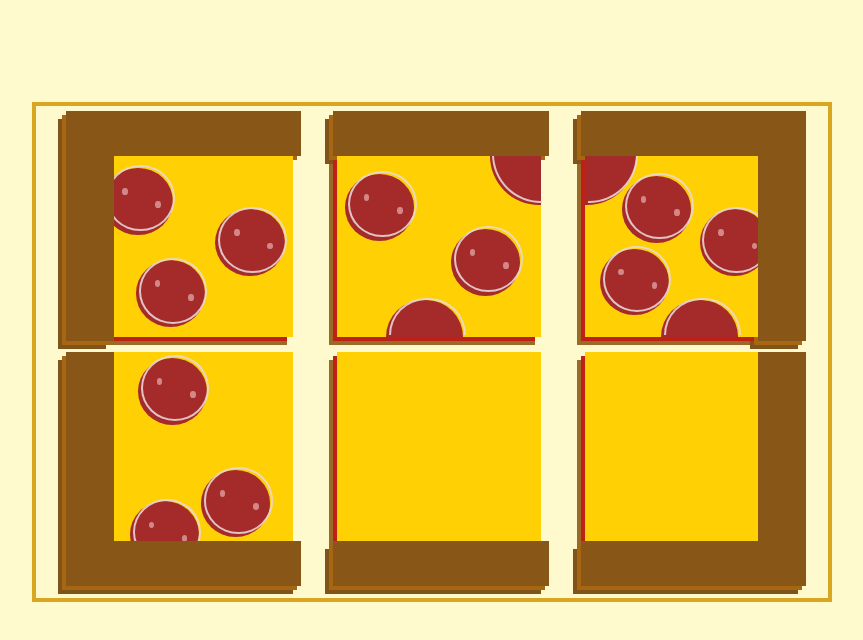
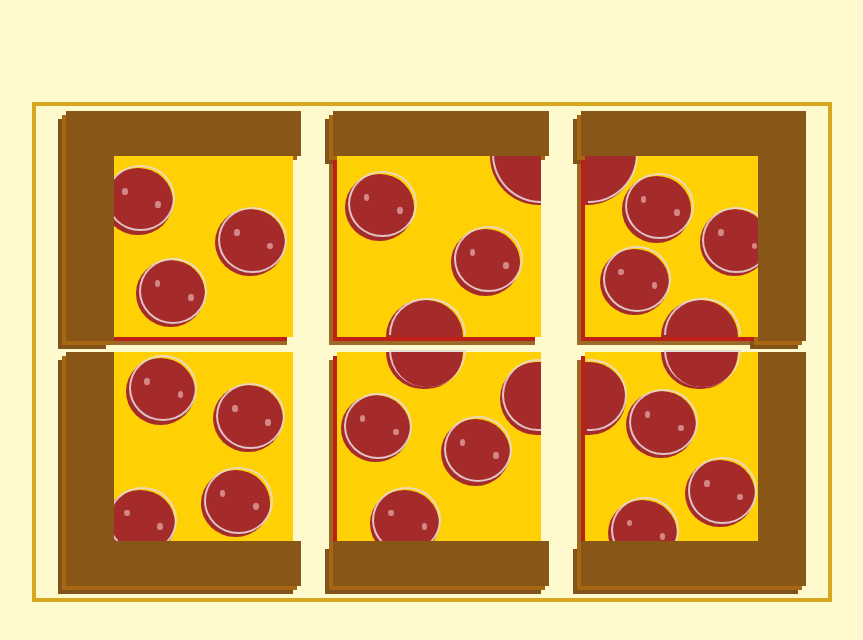
Before and after one commit to kyau8/pizza-party, a website: page index.html in a window 1280 px wide. Shown: the whole page, without its empty margins (208-1071 px from the left). Drawn offline with Linux system fonts and the light colour scheme.

Commit message:
pepperoni completed

```diff
--- a/dev/styles/partials/_pepperoni.scss
+++ b/dev/styles/partials/_pepperoni.scss
@@ -13,8 +13,6 @@
     width: 38%;
     height: 19%;
     background: brown;
-    border-top-left-radius: 90px;
-    border-top-right-radius: 90px;
 }
 
 .quarter-pepperoni {
@@ -45,7 +43,7 @@
     border-radius: 50%;
 }
 
-.half-ring {
+.half-ring-top {
     border-bottom: none;
     border-top-left-radius: 90px;
     border-top-right-radius: 90px;
@@ -113,6 +111,8 @@
 .s-two-half-pep-one {
     bottom: 0;
     right: 38%;
+    border-top-left-radius: 90px;
+    border-top-right-radius: 90px;
 }
 
 .s-two-quart-pep-one {
@@ -132,6 +132,8 @@
 .s-three-half-pep-one {
     right: 25%;
     bottom: 0;
+    border-top-left-radius: 90px;
+    border-top-right-radius: 90px;
 }
 
 .s-three-pep-two {
@@ -146,7 +148,7 @@
 
 .s-four-pep-one {
     top: 3%;
-    left: 24%;
+    left: 18%;
 }
 
 .s-four-pep-two {
@@ -155,6 +157,90 @@
 }
 
 .s-four-pep-three {
-    top: 76%;
+    top: 70%;
+    left: 8%;
+}
+
+.s-four-pep-four {
+    top: 17%;
+    right: 5%;
+
+}
+
+.s-five-pep-one {
+    top: 22%;
+    left: 2%;
+}
+
+.s-five-pep-two {
+    top: 34%;
+    right: 15%;
+}
+
+.s-five-pep-three {
+    top: 70%;
+    right: 50%;
+}
+
+.s-five-half-pep-one {
+    left: 24%;
+    border-bottom-left-radius: 90px;
+    border-bottom-right-radius: 90px;
+}
+
+.half-ring-bottom {
+    border-bottom: none;
+    border-bottom-left-radius: 90px;
+    border-bottom-right-radius: 90px;
+}
+
+.s-five-half-pep-two {
+    right: 0;
+    top: 5%;
+    height: 37%;
+    width: 20%;
+    border-top-left-radius: 90px;
+    border-bottom-left-radius: 90px;
+}
+
+.half-ring-side {
+    border-right: 0;
+    border-top-left-radius: 90px;
+    border-bottom-left-radius: 90px;
+}
+
+.s-six-half-pep-one {
+    left: 0;
+    top: 5%;
+    width: 20%;
+    height: 37%;
+    border-top-right-radius: 90px;
+    border-bottom-right-radius: 90px;
+}
+
+.half-ring-side-two {
+    border-left: 0;
+    border-top-right-radius: 90px;
+    border-bottom-right-radius: 90px;
+}
+
+.s-six-half-pep-two {
+    right: 25%;
+    border-bottom-left-radius: 90px;
+    border-bottom-right-radius: 90px;
+}
+
+.s-six-pep-one {
+    top: 20%;
     left: 20%;
 }
+
+.s-six-pep-two {
+    top: 55%;
+    right: 17%;
+}
+
+.s-six-pep-three {
+    top: 75%;
+    right: 55%;
+}
--- a/index.html
+++ b/index.html
@@ -59,7 +59,7 @@
                         <div class="pepperoni-fat-two"></div>
                     </div>
                     <div class="half-pepperoni s-two-half-pep-one">
-                        <div class="pepperoni-ring half-ring"></div>
+                        <div class="pepperoni-ring half-ring-top"></div>
                     </div>
                     <div class="quarter-pepperoni quarter-right s-two-quart-pep-one">
                         <div class="pepperoni-ring quarter-ring quarter-ring-right"></div>
@@ -99,7 +99,7 @@
                         <div class="pepperoni-fat-two"></div>
                     </div>
                     <div class="half-pepperoni s-three-half-pep-one">
-                        <div class="pepperoni-ring half-ring"></div>
+                        <div class="pepperoni-ring half-ring-top"></div>
                     </div>
                 </div>
             </div>
@@ -130,6 +130,11 @@
                         <div class="pepperoni-fat-one"></div>
                         <div class="pepperoni-fat-two"></div>
                     </div>
+                    <div class="pepperoni s-four-pep-four">
+                        <div class="pepperoni-ring full-ring"></div>
+                        <div class="pepperoni-fat-one"></div>
+                        <div class="pepperoni-fat-two"></div>
+                    </div>
                 </div>
             </div>
         </div>
@@ -140,7 +145,29 @@
                 <div class="top-crust-two south-crust-two"></div>
                 <div class="top-crust-three south-crust-three"></div>
                 <div class="sauce"></div>
-                <div class="cheese"></div>
+                <div class="cheese">
+                    <div class="pepperoni s-five-pep-one">
+                        <div class="pepperoni-ring full-ring"></div>
+                        <div class="pepperoni-fat-one"></div>
+                        <div class="pepperoni-fat-two"></div>
+                    </div>
+                    <div class="pepperoni s-five-pep-two">
+                        <div class="pepperoni-ring full-ring"></div>
+                        <div class="pepperoni-fat-one"></div>
+                        <div class="pepperoni-fat-two"></div>
+                    </div>
+                    <div class="pepperoni s-five-pep-three">
+                        <div class="pepperoni-ring full-ring"></div>
+                        <div class="pepperoni-fat-one"></div>
+                        <div class="pepperoni-fat-two"></div>
+                    </div>
+                    <div class="half-pepperoni s-five-half-pep-one">
+                        <div class="pepperoni-ring half-ring-bottom"></div>
+                    </div>
+                    <div class="half-pepperoni s-five-half-pep-two">
+                        <div class="pepperoni-ring half-ring-side"></div>
+                    </div>
+                </div>
             </div>
         </div>
 
@@ -153,7 +180,29 @@
                 <div class="side-crust-two east-crust-two bottom-two"></div>
                 <div class="side-crust-three east-crust-three bottom-three"></div>
                 <div class="sauce"></div>
-                <div class="cheese"></div>
+                <div class="cheese">
+                    <div class="half-pepperoni s-six-half-pep-one">
+                        <div class="pepperoni-ring half-ring-side-two"></div>
+                    </div>
+                    <div class="half-pepperoni s-six-half-pep-two">
+                        <div class="pepperoni-ring half-ring-bottom"></div>
+                    </div>
+                    <div class="pepperoni s-six-pep-one">
+                        <div class="pepperoni-ring full-ring"></div>
+                        <div class="pepperoni-fat-one"></div>
+                        <div class="pepperoni-fat-two"></div>
+                    </div>
+                    <div class="pepperoni s-six-pep-two">
+                        <div class="pepperoni-ring full-ring"></div>
+                        <div class="pepperoni-fat-one"></div>
+                        <div class="pepperoni-fat-two"></div>
+                    </div>
+                    <div class="pepperoni s-six-pep-three">
+                        <div class="pepperoni-ring full-ring"></div>
+                        <div class="pepperoni-fat-one"></div>
+                        <div class="pepperoni-fat-two"></div>
+                    </div>
+                </div>
             </div>
         </div>
 
--- a/public/styles/style.css
+++ b/public/styles/style.css
@@ -334,9 +334,7 @@ body {
   position: absolute;
   width: 38%;
   height: 19%;
-  background: brown;
-  border-top-left-radius: 90px;
-  border-top-right-radius: 90px; }
+  background: brown; }
 
 .quarter-pepperoni {
   position: absolute;
@@ -361,7 +359,7 @@ body {
 .full-ring {
   border-radius: 50%; }
 
-.half-ring {
+.half-ring-top {
   border-bottom: none;
   border-top-left-radius: 90px;
   border-top-right-radius: 90px; }
@@ -417,7 +415,9 @@ body {
 
 .s-two-half-pep-one {
   bottom: 0;
-  right: 38%; }
+  right: 38%;
+  border-top-left-radius: 90px;
+  border-top-right-radius: 90px; }
 
 .s-two-quart-pep-one {
   right: 0;
@@ -432,7 +432,9 @@ body {
 
 .s-three-half-pep-one {
   right: 25%;
-  bottom: 0; }
+  bottom: 0;
+  border-top-left-radius: 90px;
+  border-top-right-radius: 90px; }
 
 .s-three-pep-two {
   top: 55%;
@@ -444,12 +446,81 @@ body {
 
 .s-four-pep-one {
   top: 3%;
-  left: 24%; }
+  left: 18%; }
 
 .s-four-pep-two {
   top: 60%;
   left: 55%; }
 
 .s-four-pep-three {
-  top: 76%;
+  top: 70%;
+  left: 8%; }
+
+.s-four-pep-four {
+  top: 17%;
+  right: 5%; }
+
+.s-five-pep-one {
+  top: 22%;
+  left: 2%; }
+
+.s-five-pep-two {
+  top: 34%;
+  right: 15%; }
+
+.s-five-pep-three {
+  top: 70%;
+  right: 50%; }
+
+.s-five-half-pep-one {
+  left: 24%;
+  border-bottom-left-radius: 90px;
+  border-bottom-right-radius: 90px; }
+
+.half-ring-bottom {
+  border-bottom: none;
+  border-bottom-left-radius: 90px;
+  border-bottom-right-radius: 90px; }
+
+.s-five-half-pep-two {
+  right: 0;
+  top: 5%;
+  height: 37%;
+  width: 20%;
+  border-top-left-radius: 90px;
+  border-bottom-left-radius: 90px; }
+
+.half-ring-side {
+  border-right: 0;
+  border-top-left-radius: 90px;
+  border-bottom-left-radius: 90px; }
+
+.s-six-half-pep-one {
+  left: 0;
+  top: 5%;
+  width: 20%;
+  height: 37%;
+  border-top-right-radius: 90px;
+  border-bottom-right-radius: 90px; }
+
+.half-ring-side-two {
+  border-left: 0;
+  border-top-right-radius: 90px;
+  border-bottom-right-radius: 90px; }
+
+.s-six-half-pep-two {
+  right: 25%;
+  border-bottom-left-radius: 90px;
+  border-bottom-right-radius: 90px; }
+
+.s-six-pep-one {
+  top: 20%;
   left: 20%; }
+
+.s-six-pep-two {
+  top: 55%;
+  right: 17%; }
+
+.s-six-pep-three {
+  top: 75%;
+  right: 55%; }
```
